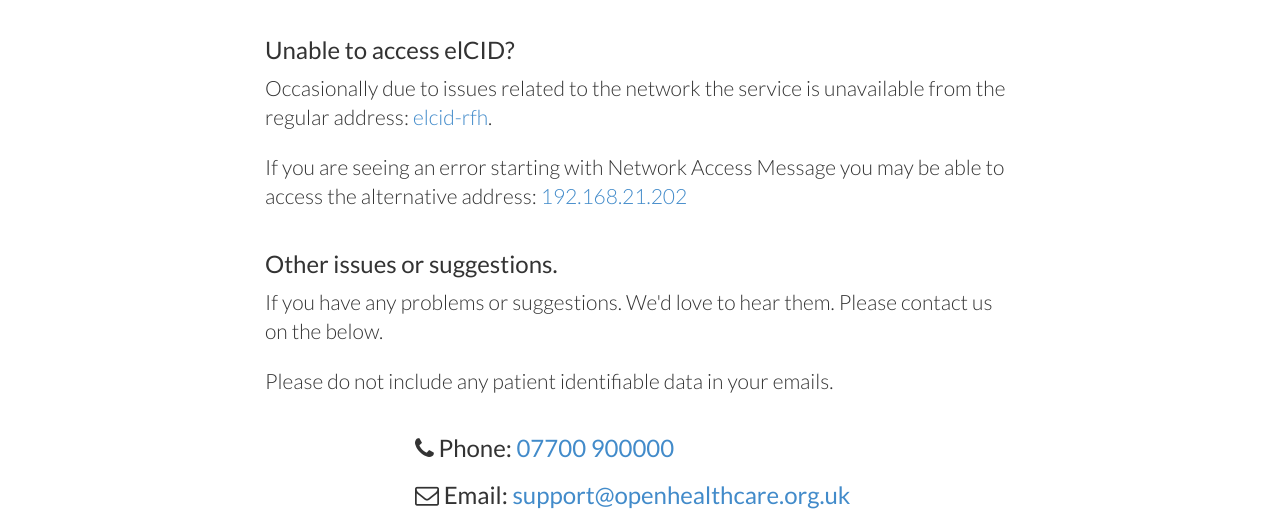
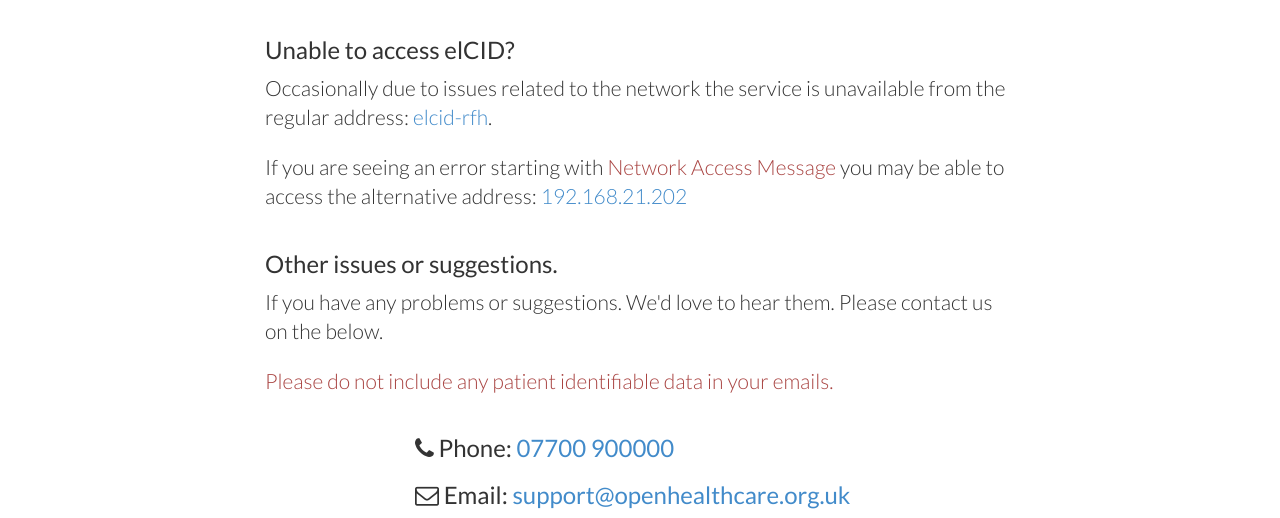
Before and after one commit to openhealthcare/rfh-support, a plain HTML site: page index.html in a window 1280 px wide. Shown: the part 468-986 px from the top of the page. Drawn offline with Linux system fonts and the light colour scheme.

Commit message:
Update index.html

```diff
--- a/index.html
+++ b/index.html
@@ -55,7 +55,7 @@
             <a href="http://elcid-rfh">elcid-rfh</a>.
           </p>
           <p class="lead">
-            If you are seeing an error starting with <span class="text-error">Network Access Message</span> you
+            If you are seeing an error starting with <span class="text-danger">Network Access Message</span> you
             may be able to access the alternative address: <a href="192.168.21.202">192.168.21.202</a>
           </p>
         </div>
@@ -73,7 +73,7 @@
           <p class="lead">
             If you have any problems or suggestions. We'd love to hear them. Please contact us on the below.
           </p>
-          <p class="lead text-error">
+          <p class="lead text-danger">
             Please do not include any patient identifiable data in your emails.
           </p>
         </div>
```
